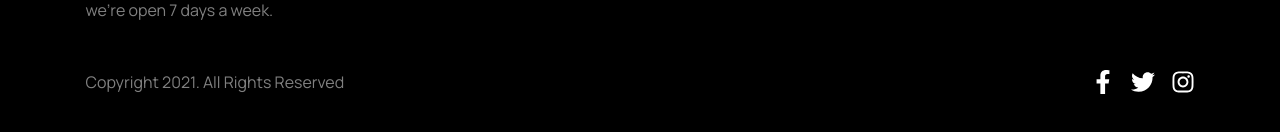
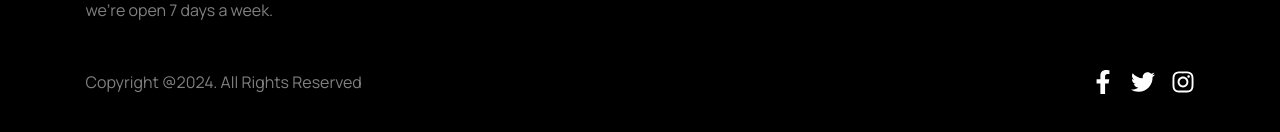
Before and after one commit to njoanc/audiophile, a React (Vite) app: page /checkout in a window 1280 px wide. Shown: the part 1658-1790 px from the top of the page. Built offline with nearby package versions, Linux system fonts and the light colour scheme.

Commit message:
use():dynamic current year

```diff
--- a/src/components/shared/Footer.jsx
+++ b/src/components/shared/Footer.jsx
@@ -6,6 +6,7 @@ import { FaFacebookF, FaTwitter, FaInstagram } from "react-icons/fa";
 const linkClassName =
   "hover:text-brightOrange transition-colors duration-300 uppercase";
 
+const currentYear = new Date().getFullYear();
 const NavLinks = () => {
   return (
     <ul className="flex flex-col gap-4 md:flex-row">
@@ -88,7 +89,7 @@ const Footer = () => {
               </li>
             </ul>
             <p className="text-pureWhite opacity-50 text-center">
-              Copyright 2021. All Rights Reserved
+              Copyright &#64;{currentYear}. All Rights Reserved
             </p>
           </div>
         </div>
```
